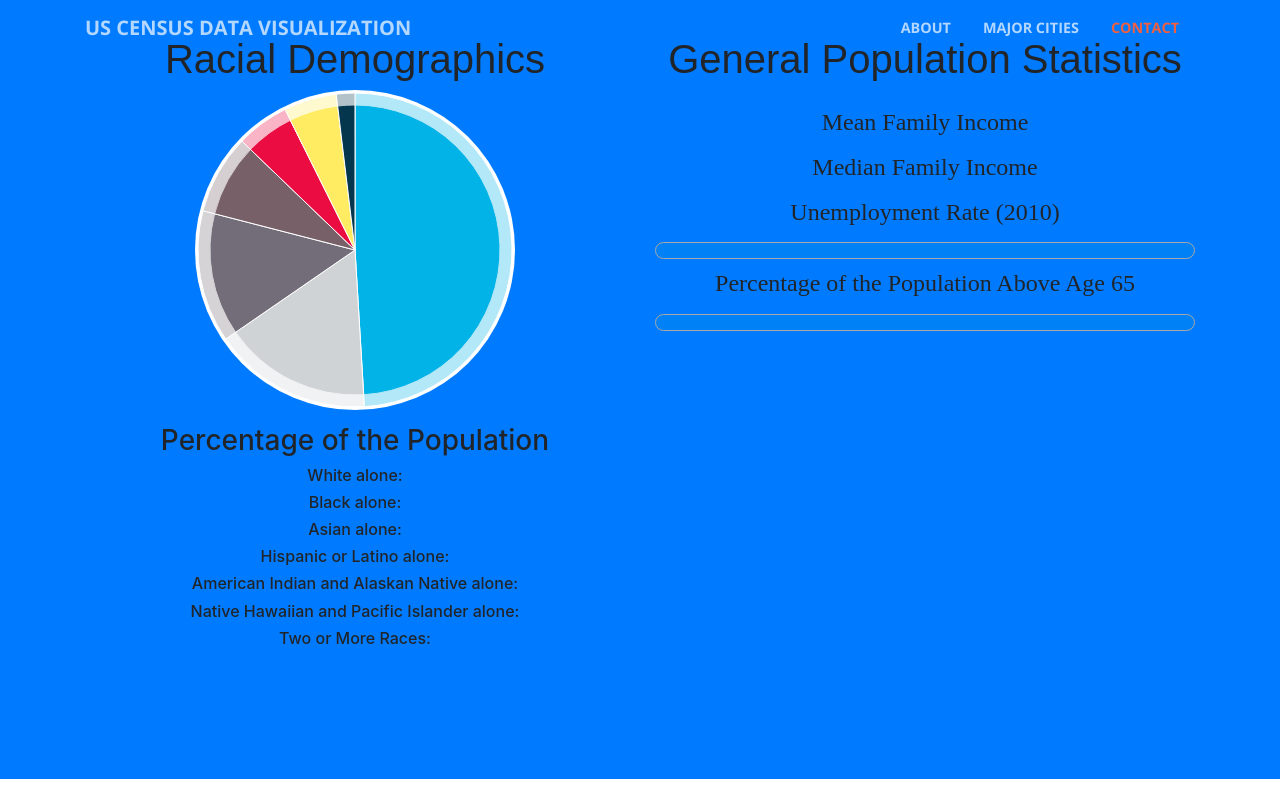
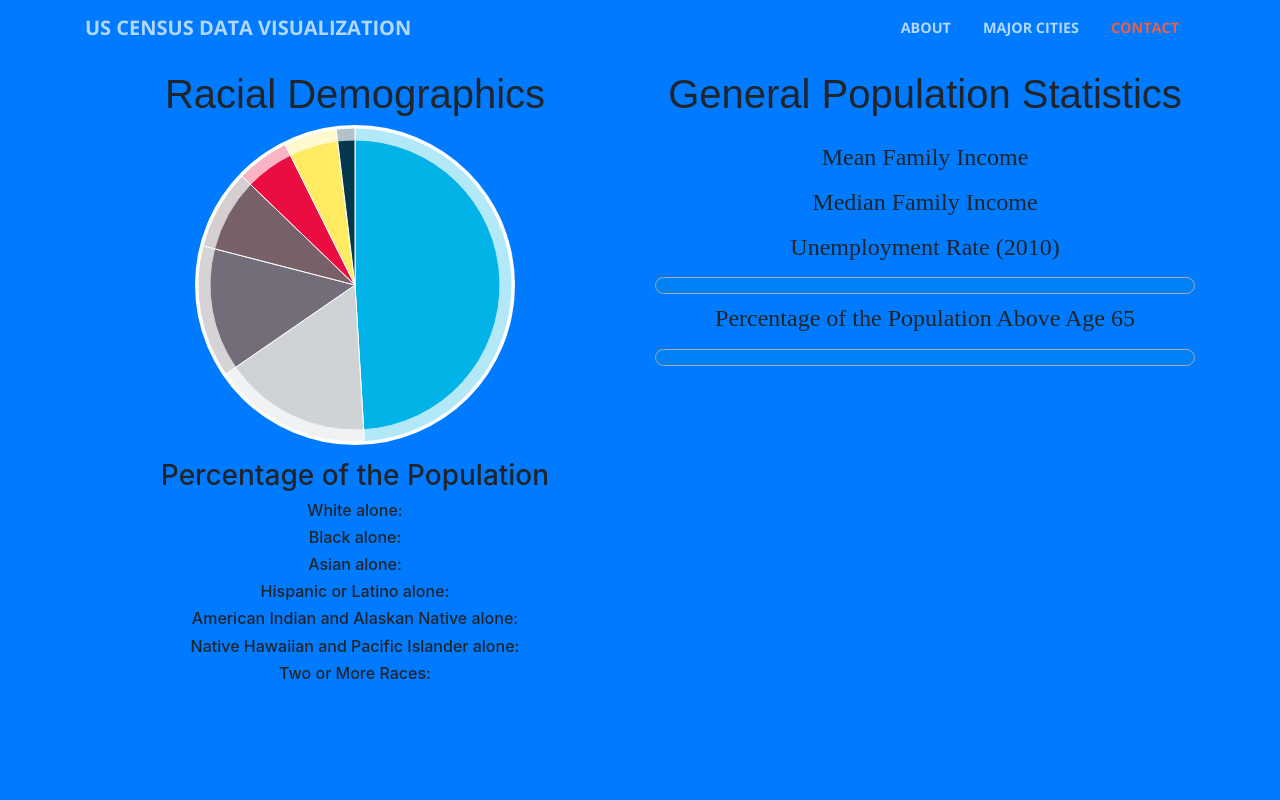
Before and after one commit to Census-Group-Project/US-Census-Data-Visualization, a website with bundled scripts: page app/public/assets/views/index.html in a window 1280 px wide. Both pictures are taken after typing "Sample" into the empty fields and a click on the button "Search". Shown: the part 800-1600 px from the top of the page. Built offline with nearby package versions, Linux system fonts and the light colour scheme; no server answers.

Commit message:
Made correction to the auto scrolling function--needed extra padding on top because of the nav bar

```diff
--- a/app/public/assets/css/custom.css
+++ b/app/public/assets/css/custom.css
@@ -750,7 +750,7 @@ input[type="submit"] {
 }
 
 #displayCityName {
-  padding-top: 15px;
+  padding-top: 50px;
 }
 
 #mobileText {
@@ -804,3 +804,7 @@ input[type="submit"] {
 #politicalGraphHeading {
   padding-bottom: -100px;
 }
+
+#testForScrolling {
+  padding-bottom: 200px;
+}
--- a/app/public/assets/js/API-event-handling.js
+++ b/app/public/assets/js/API-event-handling.js
@@ -8,7 +8,7 @@ $("#search-btn").on("click", function () {
 
   // Scroll down to the results section
     $('html,body').animate({
-        scrollTop: $("#firstGraphicalSection").offset().top},
+        scrollTop: $("#displayCityName").offset().top},
         'slow');
 
   // Showing the search results after autocomplete is no longer needed
```
